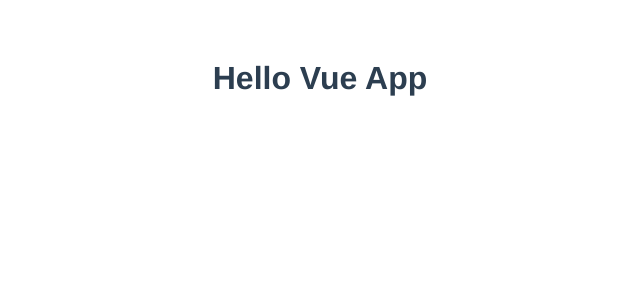
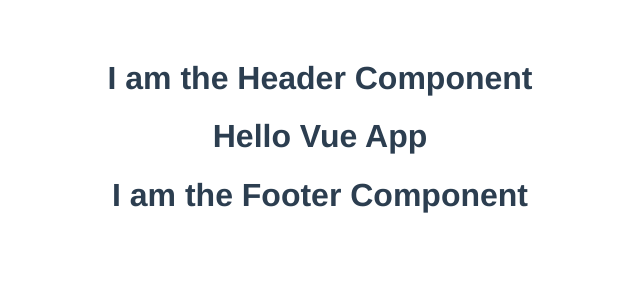
Before and after one commit to RohanAmjad123/Residence_Service_System, a Vue app in the folder frontend_vue/: page / in a window 1280 px wide. Shown: the top 300 px of the page, without its empty margins (320-960 px from the left). Built offline with nearby package versions, Linux system fonts and the light colour scheme.

Commit message:
cleaned up frontend_vue

```diff
--- a/frontend_vue/src/App.vue
+++ b/frontend_vue/src/App.vue
@@ -1,14 +1,20 @@
 <template>
-  <hello-world />
+    <Header />
+    <HelloWorld />
+    <Footer />
 </template>
 
 <script>
 import HelloWorld from './components/HelloWorld.vue'
+import Header from './components/Header.vue'
+import Footer from './components/Footer.vue'
 
 export default {
   name: 'App',
   components: {
-    HelloWorld
+    HelloWorld,
+    Header,
+    Footer
   }
 }
 </script>
--- /dev/null
+++ b/frontend_vue/src/components/Footer.vue
@@ -0,0 +1,14 @@
+<template>
+    <footer>
+        <h1>I am the Footer Component</h1>
+    </footer>
+</template>
+
+<script>
+export default {
+    name: 'Footer'
+}
+</script>
+
+<style scoped>
+</style>
--- /dev/null
+++ b/frontend_vue/src/components/Header.vue
@@ -0,0 +1,14 @@
+<template>
+    <header>
+        <h1>I am the Header Component</h1>
+    </header>
+</template>
+
+<script>
+export default {
+    name: 'Header'
+}
+</script>
+
+<style scoped>
+</style>
--- a/frontend_vue/src/components/HelloWorld.vue
+++ b/frontend_vue/src/components/HelloWorld.vue
@@ -4,9 +4,8 @@
 
 <script>
 export default {
-  name: 'HelloWorld',
-  props: {
-  }
+  name: 'HelloWorld'
+
 }
 </script>
 
```
